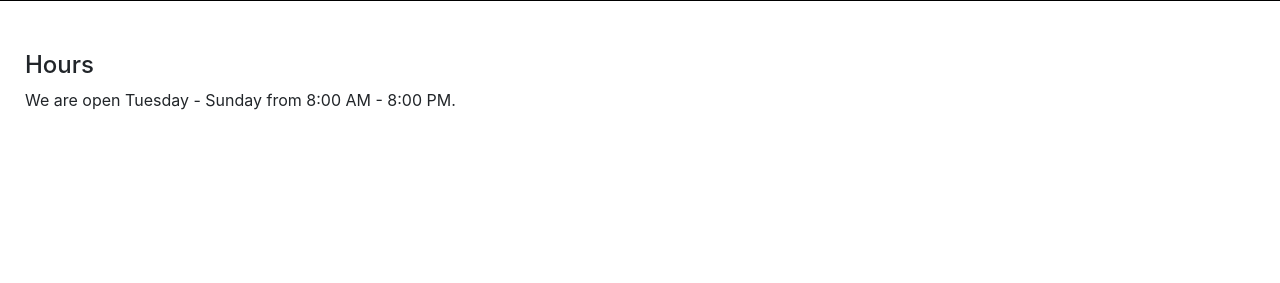
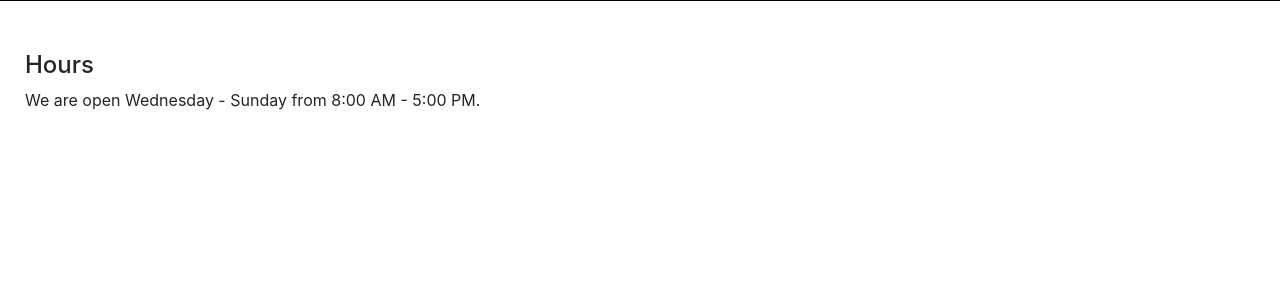
Before and after one commit to pvd232/crepenshake, a Flask app: page /about in a window 1280 px wide. Shown: the part 229-512 px from the top of the page. Run offline with Flask 2, Linux system fonts and the light colour scheme; some libraries are stand-ins or nearby versions.

Commit message:
updated contact page hours

```diff
--- a/templates/about.html
+++ b/templates/about.html
@@ -6,6 +6,6 @@
 </div>
 <div class= "left">
 	<h4>Hours</h4>
-	<p>We are open Tuesday - Sunday from 8:00 AM - 8:00 PM.</p>
+	<p>We are open Wednesday - Sunday from 8:00 AM - 5:00 PM.</p>
 </div>
 {% endblock %}
```
